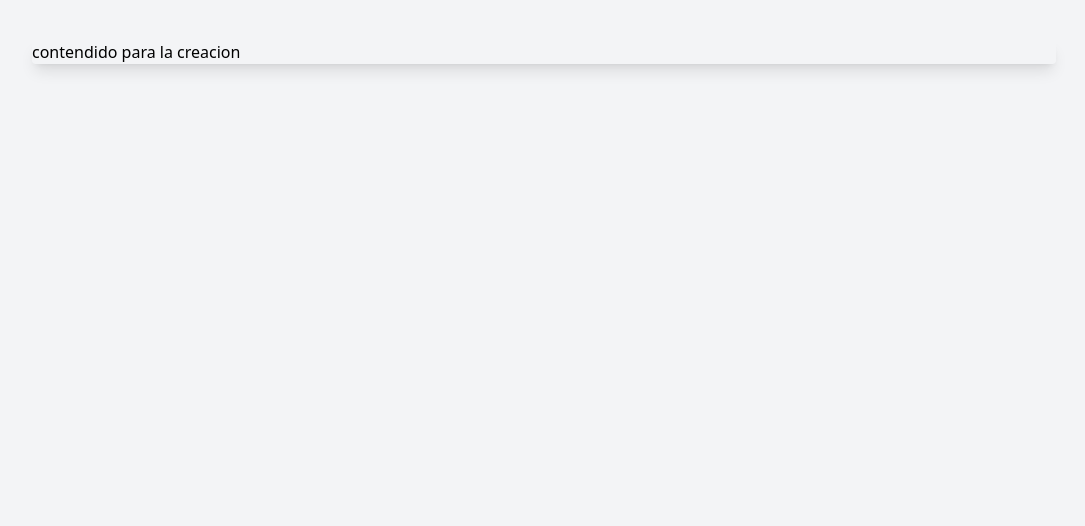
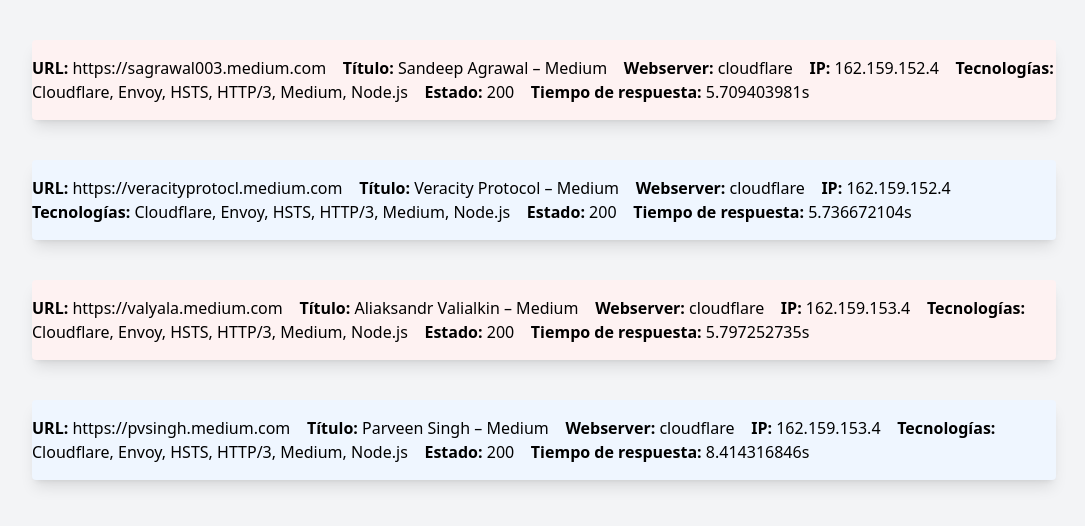
Before and after one commit to Samres27/sec-maskay, a Flask app: page /escaneo/dominio in a window 1280 px wide. Shown: the part 52-578 px from the top of the page, without its empty margins (96-1181 px from the left). Run offline with Flask 3, Linux system fonts and the light colour scheme; some libraries are stand-ins or nearby versions.

Commit message:
add: view show

```diff
--- a/hello.py
+++ b/hello.py
@@ -1,8 +1,17 @@
 from flask import Flask, render_template, request
+import json
 
 app = Flask(__name__)
 
 
+def leerArchivo(archivo):
+    data =[];
+    with open(archivo) as f:
+        for x in f:
+            data.append(json.loads(x))
+        a=open("salvada",'w')
+        a.write(str(data))
+        return data
 
 @app.route('/')
 def index():
@@ -15,7 +24,8 @@ def escaneoView():
 @app.route('/escaneo/dominio')#, methods =['POST'])
 
 def escaneoDominio():
-    return render_template('escaneo/show.html')
+    data=leerArchivo('save.json')
+    return render_template('escaneo/show.html',d=data,tam=len(data))
 
 if __name__ == '__main__':
     app.run(debug=True, host='0.0.0.0', port=8080)
--- /dev/null
+++ b/save.json
@@ -0,0 +1,4 @@
+{"timestamp":"2025-04-15T00:16:28.146849425-04:00","cdn_name":"cloudflare","cdn_type":"waf","port":"443","url":"https://sagrawal003.medium.com","input":"sagrawal003.medium.com","title":"Sandeep Agrawal – Medium","scheme":"https","webserver":"cloudflare","content_type":"text/html","method":"GET","host":"162.159.152.4","path":"/","time":"5.709403981s","a":["162.159.152.4","162.159.153.4"],"aaaa":["2606:4700:7::a29f:9804","2606:4700:7::a29f:9904"],"tech":["Cloudflare","Envoy","HSTS","HTTP/3","Medium","Node.js"],"words":8481,"lines":66,"status_code":200,"content_length":153222,"failed":false,"cdn":true,"knowledgebase":{"PageType":"other","pHash":0},"resolvers":["1.1.1.1:53","8.8.8.8:53"]}
+{"timestamp":"2025-04-15T00:16:28.162397869-04:00","cdn_name":"cloudflare","cdn_type":"waf","port":"443","url":"https://veracityprotocl.medium.com","input":"veracityprotocl.medium.com","title":"Veracity Protocol – Medium","scheme":"https","webserver":"cloudflare","content_type":"text/html","method":"GET","host":"162.159.152.4","path":"/","time":"5.736672104s","a":["162.159.152.4","162.159.153.4"],"aaaa":["2606:4700:7::a29f:9804","2606:4700:7::a29f:9904"],"tech":["Cloudflare","Envoy","HSTS","HTTP/3","Medium","Node.js"],"words":8152,"lines":66,"status_code":200,"content_length":148616,"failed":false,"cdn":true,"knowledgebase":{"PageType":"other","pHash":0},"resolvers":["8.8.4.4:53","172.30.48.1:53"]}
+{"timestamp":"2025-04-15T00:16:28.253335293-04:00","cdn_name":"cloudflare","cdn_type":"waf","port":"443","url":"https://valyala.medium.com","input":"valyala.medium.com","title":"Aliaksandr Valialkin – Medium","scheme":"https","webserver":"cloudflare","content_type":"text/html","method":"GET","host":"162.159.153.4","path":"/","time":"5.797252735s","a":["162.159.152.4","162.159.153.4"],"aaaa":["2606:4700:7::a29f:9904","2606:4700:7::a29f:9804"],"tech":["Cloudflare","Envoy","HSTS","HTTP/3","Medium","Node.js"],"words":9908,"lines":66,"status_code":200,"content_length":166098,"failed":false,"cdn":true,"knowledgebase":{"PageType":"other","pHash":0},"resolvers":["1.0.0.1:53","1.1.1.1:53"]}
+{"timestamp":"2025-04-15T00:16:28.2709282-04:00","cdn_name":"cloudflare","cdn_type":"waf","port":"443","url":"https://pvsingh.medium.com","input":"pvsingh.medium.com","title":"Parveen Singh – Medium","scheme":"https","webserver":"cloudflare","content_type":"text/html","method":"GET","host":"162.159.153.4","path":"/","time":"8.414316846s","a":["162.159.153.4","162.159.152.4"],"aaaa":["2606:4700:7::a29f:9904","2606:4700:7::a29f:9804"],"tech":["Cloudflare","Envoy","HSTS","HTTP/3","Medium","Node.js"],"words":8496,"lines":66,"status_code":200,"content_length":151195,"failed":false,"cdn":true,"knowledgebase":{"PageType":"nonerror","pHash":0},"resolvers":["8.8.4.4:53","1.0.0.1:53"]}
--- a/templates/escaneo/show.html
+++ b/templates/escaneo/show.html
@@ -3,8 +3,22 @@
 {% block content %}
 
 <div class="w-full justify-items-center">
-    <div class="mt-10 w-4/5 rounded overflow-hidden shadow-lg grid-cols-4 self-center">
-        <div>contendido para la creacion</div>
-     </div>
+    {% for i in range(tam) %}
+
+        {% set bg_color = 'bg-red-50' if i % 2 == 0 else 'bg-blue-50' %}
+        <div class="flex justify-center items-center h-20 mt-10 w-4/5 rounded overflow-hidden shadow-lg grid-cols-4 self-center  {{bg_color}}">
+            <div>
+                <strong>URL:</strong> {{d[i]['url']}} &nbsp;&nbsp;
+                <strong>Título:</strong> {{d[i]['title']}} &nbsp;&nbsp;
+                <strong>Webserver:</strong> {{d[i]['webserver']}} &nbsp;&nbsp;
+                <strong>IP:</strong> {{d[i]['host']}} &nbsp;&nbsp;
+                <strong>Tecnologías:</strong> {{", ".join(d[i]['tech'])}} &nbsp;&nbsp;
+                <strong>Estado:</strong> {{d[i]['status_code']}} &nbsp;&nbsp;
+                <strong>Tiempo de respuesta:</strong> {{d[i]['time']}} &nbsp;&nbsp;
+            </div>
+        </div>
+
+
+    {% endfor %}
 </div>
 {% endblock %}
```
Also changed, not shown: 1 other file.
